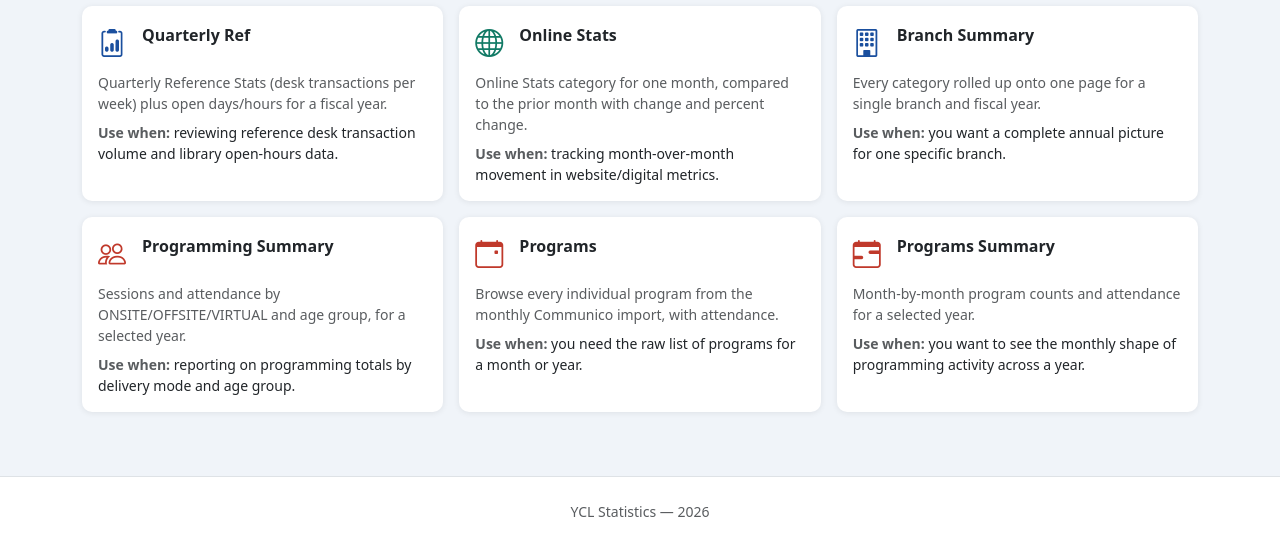
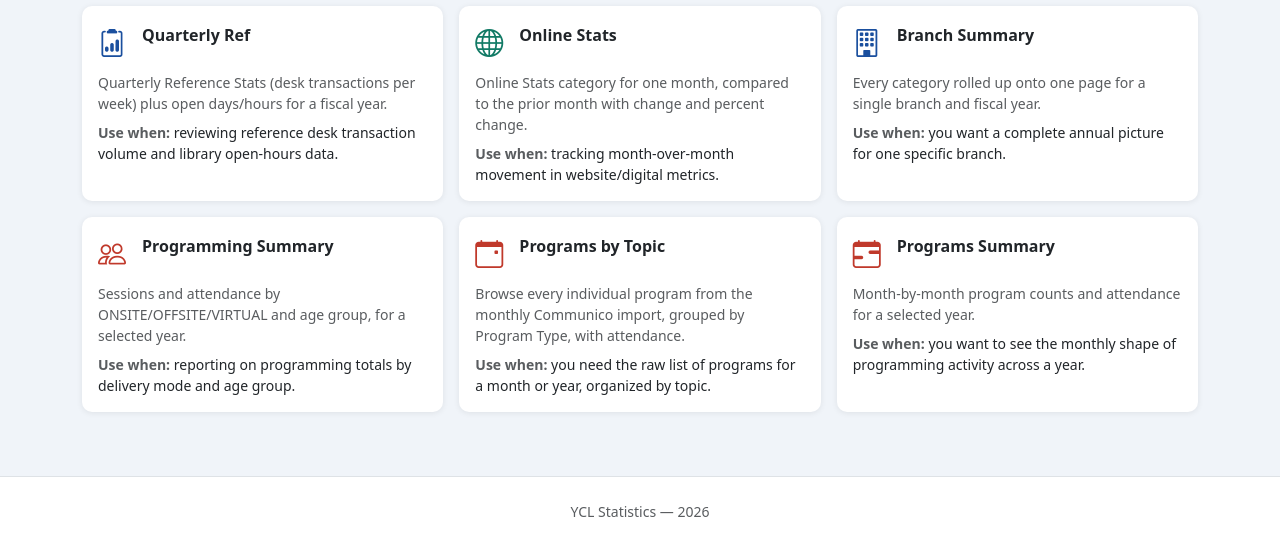
Before and after one commit to mdcasa/librarystats-ycl, a Flask app: page /reports in a window 1280 px wide. Shown: the part 585-1131 px from the top of the page. Run offline with Flask 3, Linux system fonts and the light colour scheme; a user stored in the database is signed in.

Commit message:
Rename Programs report to "Programs by Topic"

```diff
--- a/reports/programs.html
+++ b/reports/programs.html
@@ -1,7 +1,7 @@
 {% extends 'base.html' %}
-{% block title %}Programs – Reports{% endblock %}
+{% block title %}Programs by Topic – Reports{% endblock %}
 {% block content %}
-<h1 class="h4 fw-bold mb-4"><i class="bi bi-calendar-event me-2 text-danger"></i>Programs</h1>
+<h1 class="h4 fw-bold mb-4"><i class="bi bi-calendar-event me-2 text-danger"></i>Programs by Topic</h1>
 
 <div class="card mb-4">
   <div class="card-body py-3">
--- a/templates/reports/index.html
+++ b/templates/reports/index.html
@@ -76,9 +76,9 @@
       'reporting on programming totals by delivery mode and age group.') }}
 
   {{ report_card('report_programs', 'bi-calendar-event', '#c0392b',
-      'Programs',
-      'Browse every individual program from the monthly Communico import, with attendance.',
-      'you need the raw list of programs for a month or year.') }}
+      'Programs by Topic',
+      'Browse every individual program from the monthly Communico import, grouped by Program Type, with attendance.',
+      'you need the raw list of programs for a month or year, organized by topic.') }}
 
   {{ report_card('report_programs_summary', 'bi-calendar-range', '#c0392b',
       'Programs Summary',
--- a/templates/upload.html
+++ b/templates/upload.html
@@ -68,7 +68,7 @@
             </tr>
             <tr>
               <td><span class="badge bg-danger text-white">Programming</span> Communico events-only-export</td>
-              <td>Individual programs (<a href="{{ url_for('report_programs') }}">Programs report</a>), plus ONSITE/OFFSITE/VIRTUAL Sessions &amp; Attendance by age group and Study Room Use per branch</td>
+              <td>Individual programs (<a href="{{ url_for('report_programs') }}">Programs by Topic</a>), plus ONSITE/OFFSITE/VIRTUAL Sessions &amp; Attendance by age group and Study Room Use per branch</td>
             </tr>
           </tbody>
         </table>
```
